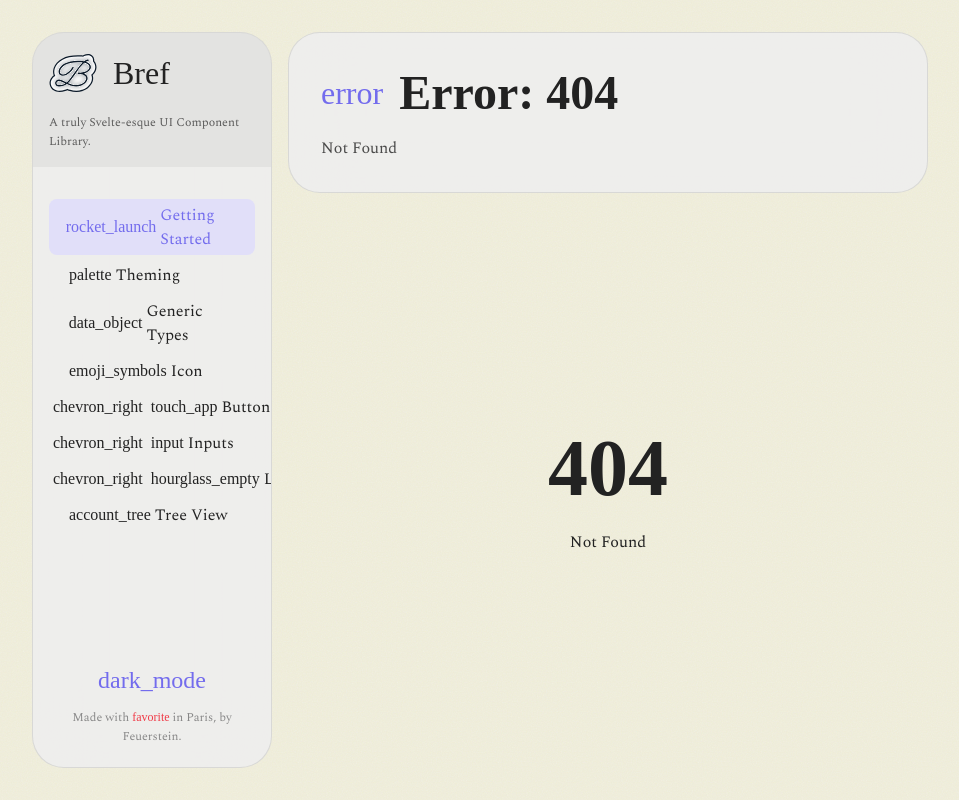
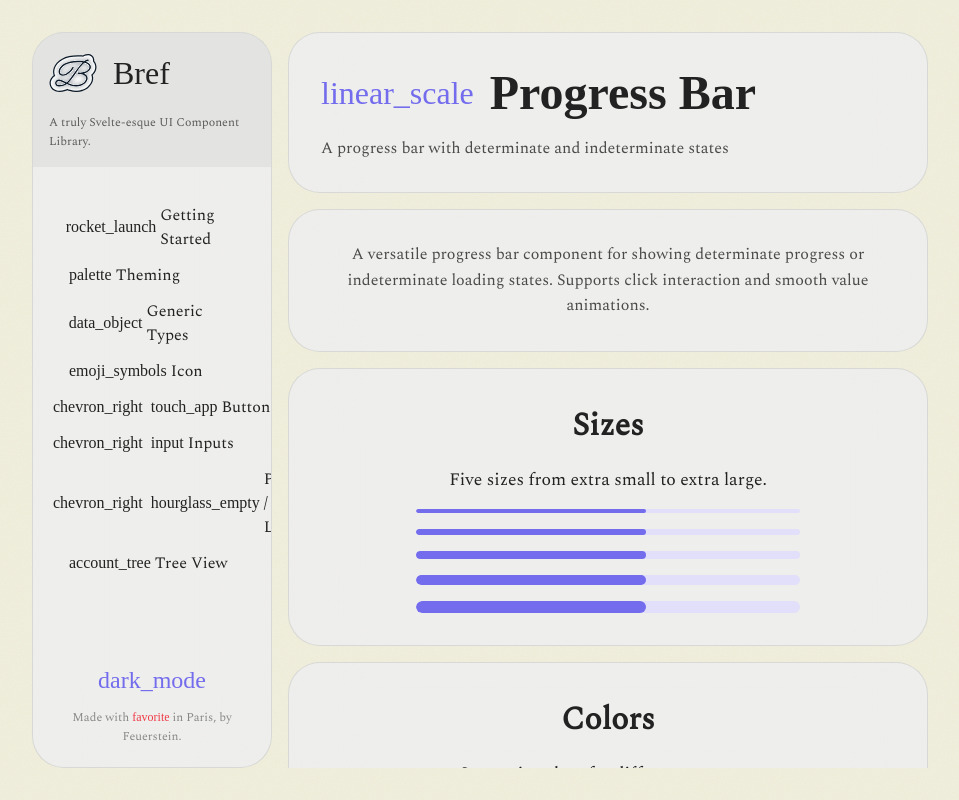
Before and after one commit to feuersteiner/bref-ui-themes, a SvelteKit app: page /progress/progress-bar in a window 1280 px wide. Before the commit this address had no page. Shown: the whole page, without its empty margins (160-1119 px from the left). Built offline with nearby package versions, Linux system fonts and the light colour scheme; a web font is replaced by a local one.

Commit message:
feat: add Progress and Loading components with corresponding pages and examples

```diff
--- a/src/lib/internal/layout/types.ts
+++ b/src/lib/internal/layout/types.ts
@@ -81,33 +81,39 @@ export const PAGES: PageProps[] = [
 		]
 	},
 	{
-		title: 'Loading',
-		description: 'Multiple loading indicator styles for different visual contexts',
-		href: '/loadings',
+		title: 'Progress / Loading',
+		description: 'Progress indicators and loading animations',
+		href: '/progress',
 		icon: 'hourglass_empty',
 		children: [
 			{
+				title: 'Progress Bar',
+				description: 'A progress bar with determinate and indeterminate states',
+				href: '/progress/progress-bar',
+				icon: 'linear_scale'
+			},
+			{
 				title: 'Circular',
 				description: 'A classic spinning circle indicator for loading states',
-				href: '/loadings/circular',
+				href: '/progress/circular',
 				icon: 'autorenew'
 			},
 			{
 				title: 'Pulsing Dots',
 				description: 'Three dots that pulse in sequence to indicate loading',
-				href: '/loadings/pulsing-dots',
+				href: '/progress/pulsing-dots',
 				icon: 'more_horiz'
 			},
 			{
 				title: 'Morphing Shapes',
 				description: 'A shape that transforms through organic forms while rotating',
-				href: '/loadings/morphing-shapes',
+				href: '/progress/morphing-shapes',
 				icon: 'animation'
 			},
 			{
 				title: 'Textual',
 				description: 'Animated text with a typewriter effect that cycles through words',
-				href: '/loadings/textual',
+				href: '/progress/textual',
 				icon: 'text_fields'
 			}
 		]
--- /dev/null
+++ b/src/routes/progress/progress-bar/+page.svelte
@@ -0,0 +1,156 @@
+<script lang="ts">
+	import ProgressBar from '$lib/base/progress-bar/progress-bar.svelte';
+	import Section from '$lib/internal/layout/section.svelte';
+	import CodeSnippet from '$lib/internal/layout/code-snippet.svelte';
+	import Button from '$lib/base/button/button.svelte';
+
+	let interactiveValue = $state(50);
+	let animatedValue = $state(25);
+
+	const handleValueClick = (value: number) => {
+		interactiveValue = value;
+	};
+
+	const incrementAnimated = () => {
+		animatedValue = Math.min(100, animatedValue + 10);
+	};
+
+	const decrementAnimated = () => {
+		animatedValue = Math.max(0, animatedValue - 10);
+	};
+
+	const usageSnippet = `<ProgressBar
+  value={50}
+  size="medium"
+  color="primary"
+/>
+
+<!-- Indeterminate (loading) state -->
+<ProgressBar color="primary" />
+
+<!-- With click handler -->
+<ProgressBar
+  value={progress}
+  onValueClick={(v) => progress = v}
+/>
+
+<!-- Animated value changes -->
+<ProgressBar
+  value={progress}
+  animateValue
+/>`;
+</script>
+
+<Section>
+	<p class="intro">
+		A versatile progress bar component for showing determinate progress or indeterminate loading
+		states. Supports click interaction and smooth value animations.
+	</p>
+</Section>
+
+<Section title="Sizes" description="Five sizes from extra small to extra large.">
+	<div class="demo vertical">
+		<ProgressBar size="x-small" value={60} wide />
+		<ProgressBar size="small" value={60} wide />
+		<ProgressBar size="medium" value={60} wide />
+		<ProgressBar size="large" value={60} wide />
+		<ProgressBar size="x-large" value={60} wide />
+	</div>
+</Section>
+
+<Section title="Colors" description="Semantic colors for different contexts.">
+	<div class="demo vertical">
+		<ProgressBar color="primary" value={70} wide />
+		<ProgressBar color="secondary" value={70} wide />
+		<ProgressBar color="success" value={70} wide />
+		<ProgressBar color="warning" value={70} wide />
+		<ProgressBar color="danger" value={70} wide />
+		<ProgressBar color="info" value={70} wide />
+	</div>
+</Section>
+
+<Section title="Indeterminate" description="When value is undefined, shows a loading animation.">
+	<div class="demo vertical">
+		<ProgressBar color="primary" wide />
+		<ProgressBar color="success" wide />
+		<ProgressBar color="info" wide />
+	</div>
+</Section>
+
+<Section title="Interactive" description="Click anywhere on the bar to set the value.">
+	<div class="demo vertical">
+		<ProgressBar
+			value={interactiveValue}
+			onValueClick={handleValueClick}
+			color="primary"
+			size="large"
+			wide
+		/>
+		<span class="value-display">Value: {interactiveValue}%</span>
+	</div>
+</Section>
+
+<Section title="Animated Value" description="Smooth transitions when the value changes.">
+	<div class="demo vertical">
+		<ProgressBar value={animatedValue} animateValue color="success" size="large" wide />
+		<div class="button-row">
+			<Button onClick={decrementAnimated} label="- 10%" variant="soft" size="small" />
+			<span class="value-display">{animatedValue}%</span>
+			<Button onClick={incrementAnimated} label="+ 10%" variant="soft" size="small" />
+		</div>
+	</div>
+</Section>
+
+<Section title="Usage" description="Example code for implementing the progress bar.">
+	<CodeSnippet snippet={usageSnippet} />
+</Section>
+
+<style>
+	.intro {
+		text-align: center;
+		max-width: 40rem;
+		font-size: 1rem;
+		opacity: 0.8;
+		line-height: 1.6;
+	}
+
+	.demo {
+		display: flex;
+		gap: 1rem;
+		align-items: center;
+		justify-content: center;
+		flex-wrap: wrap;
+		width: 100%;
+	}
+
+	.demo.vertical {
+		flex-direction: column;
+		max-width: 24rem;
+	}
+
+	.value-display {
+		font-size: 0.875rem;
+		opacity: 0.7;
+		font-variant-numeric: tabular-nums;
+	}
+
+	.button-row {
+		display: flex;
+		gap: 1rem;
+		align-items: center;
+	}
+
+	.button-row button {
+		padding: 0.5rem 1rem;
+		border: 1px solid var(--color-foreground);
+		background: transparent;
+		border-radius: var(--border-radius);
+		cursor: pointer;
+		font-size: 0.875rem;
+	}
+
+	.button-row button:hover {
+		background: var(--color-foreground);
+		color: var(--color-background);
+	}
+</style>
```
Also changed, not shown: src/routes/progress/+page.svelte (renamed from src/routes/loadings/+page.svelte, +23 -10 lines), src/routes/progress/circular/+page.svelte (renamed from src/routes/loadings/circular/+page.svelte), src/routes/progress/morphing-shapes/+page.svelte (renamed from src/routes/loadings/morphing-shapes/+page.svelte), src/routes/progress/pulsing-dots/+page.svelte (renamed from src/routes/loadings/pulsing-dots/+page.svelte), src/routes/progress/textual/+page.svelte (renamed from src/routes/loadings/textual/+page.svelte).
